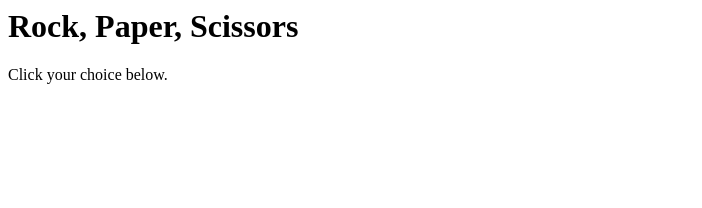
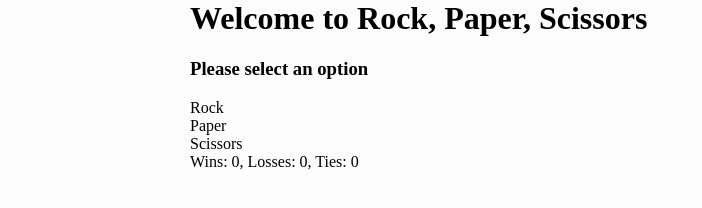
Before and after one commit to Joshua-Parco/rock_paper_scissors, a plain HTML site: page index.html in a window 1280 px wide. Shown: the whole page, without its empty margins (0-702 px from the left). Drawn offline with Linux system fonts and the light colour scheme.

Commit message:
game functionality

```diff
--- a/index.html
+++ b/index.html
@@ -4,8 +4,7 @@
     <link rel="stylesheet" href="style.css" />
   </head>
   <body>
-    <div id="game">
-    </div>
+    <div id="app"></div>
   </body>
   <script src="script.js"></script>
 </html>
--- a/script.js
+++ b/script.js
@@ -1,12 +1,12 @@
-state = {
-  gameTitle: 'Rock, Paper, Scissors',
-  choicePrompt: "Click your choice below.",
-  playerScore: 0,
-  computerScore: 0,
-  roundWinner: '',
-  choices: [ "Rock", "Paper", "Scissors" ],
-};
-
+// state = {
+//   gameTitle: 'Rock, Paper, Scissors',
+//   choicePrompt: "Click your choice below.",
+//   playerScore: 0,
+//   computerScore: 0,
+//   roundWinner: '',
+//   choices: [ "Rock", "Paper", "Scissors" ],
+// };
+//
 // const determineWinner = (playerChoice, computerChoice) => {
 //   if(playerChoice == "Rock") {
 //     if(computerChoice == "Paper") {winner = 'computer'}
@@ -14,21 +14,121 @@ state = {
 //   };
 // };
 //
+//
+// const renderChoices = (choices) => {
+//   choiceStr = '';
+//   choices.forEach = (choice) => {
+//   choiceStr += `<div>${choice}</div>`;
+//   };
+//   return choiceStr;
+// };
+//
+// const render = () => {
+//   const {gameTitle, choicePrompt, playerScore, computerScore, roundWinner, choices} = state;
+//   document.getElementById("game").innerHTML = `<h1>${gameTitle}</h1>
+//                                                <p>${choicePrompt}</p>
+//                                                <div>${renderChoices(choices)}</div>`;
+//   renderChoices(choices);
+// };
+//
+// render();
+//
 
-const renderChoices = (choices) => {
-  choiceStr = '';
-  choices.forEach = (choice) => {
-  choiceStr += `<div>${choice}</div>`;
-  };
-  return choiceStr;
+let state = {
+  message: 'Welcome to Rock, Paper, Scissors',
+  gameStatusMessage: 'Please select an option',
+  gameResultMessage: '',
+  choices: ["Rock", "Paper", "Scissors"],
+  wins: 0,
+  losses: 0,
+  ties: 0,
 };
 
+const getHistory = () => {
+  let htmlString = "<div>";
+  htmlString += `<div>Wins: ${state.wins}, Losses: ${state.losses}, Ties: ${state.ties}</div>`;
+  htmlString += "</div>";
+  return htmlString;
+};
+
+// has no params, returns a string
+const getHeader = () => {
+  const { message, gameStatusMessage, gameResultMessage } = state;
+  let htmlString = "<div class='message'>";
+  htmlString += `<h1>${message}</h1>`;
+  htmlString += `<h3>${gameStatusMessage}</h3>`;
+  htmlString += `<h3>${gameResultMessage}</h3>`;
+  htmlString += "</div>";
+  return htmlString;
+};
+
+//  takes an integer and returns an integer (0-2)
+const rand = (num) => Math.floor(Math.random() * num);
+
+// takes two integers and return integer 1 if player wins, -1 if computer wins, and 0 if tie
+const getGameResult = (playerChoiceIndex, computerChoiceIndex) => {
+  if (playerChoiceIndex === computerChoiceIndex) {
+    return 0;
+  }
+  // player loss
+  if (
+    (playerChoiceIndex === 0 && computerChoiceIndex === 1) ||
+    (playerChoiceIndex === 1 && computerChoiceIndex === 2) ||
+    (playerChoiceIndex === 2 && computerChoiceIndex === 0)
+  ) {
+    return -1;
+  }
+  return 1;
+};
+
+// takes an integer and returns ...
+const handleClick = (playerChoiceIndex) => {
+  const {choices} = state;
+  const playerChoice = choices[playerChoiceIndex];
+  const computerChoiceIndex = rand(choices.length);
+  const computerChoice = choices[computerChoiceIndex];
+
+  const gameResult = getGameResult(playerChoiceIndex, computerChoiceIndex);
+
+  if(gameResult === 0) {
+    state.gameResultMessage = 'Tie';
+    state.ties += 1;
+  } else if(gameResult === 1) {
+    state.gameResultMessage = 'Win';
+    state.wins += 1;
+  } else if(gameResult === -1) {
+    state.gameResultMessage = 'Loss';
+    state.losses += 1;
+  }
+
+  state.gameStatusMessage = `Player choice: ${playerChoice}, Computer choice: ${computerChoice}`;
+
+  render();
+};
+
+// has no params and returns a string
+const getChoices = () => {
+  const { choices } = state;
+  let choicesHTMLStringArray = choices.map((choice, index) => {
+    return `<div class='choice' onclick='handleClick(${index})'>${choice}</div>`;
+  });
+  let choicesHTMLString = choicesHTMLStringArray.join("");
+  let htmlString = "<div class='choices'>";
+  htmlString += choicesHTMLString;
+  htmlString += "</div>";
+  return htmlString;
+};
+
+// takes no arguments and returns undefined
 const render = () => {
-  const {gameTitle, choicePrompt, playerScore, computerScore, roundWinner, choices} = state;
-  document.getElementById("game").innerHTML = `<h1>${gameTitle}</h1>
-                                               <p>${choicePrompt}</p>
-                                               <div>${renderChoices(choices)}</div>`;
-  renderChoices(choices);
+  let htmlString = '<div>';
+  htmlString += getHeader();
+  htmlString += getChoices();
+  htmlString += getHistory();
+  htmlString += "</div>";
+  let appDiv = document.getElementById('app');
+  appDiv.innerHTML = htmlString;
 };
 
 render();
+console.log("rps loaded")
--- a/style.css
+++ b/style.css
@@ -0,0 +1,5 @@
+body {
+  max-width: 900px;
+  margin: auto;
+  background-color: #fcfcfc;
+}
```
